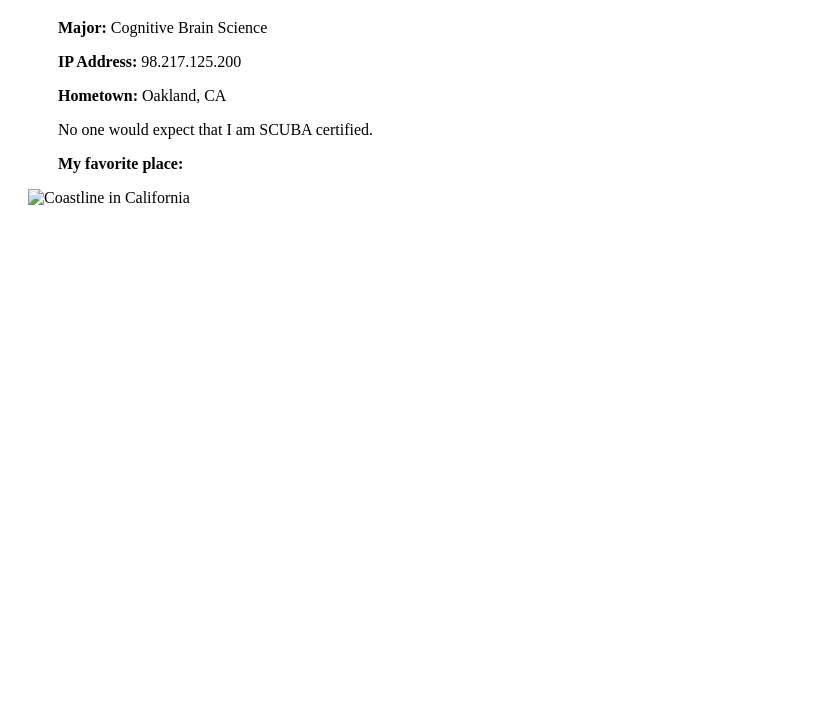
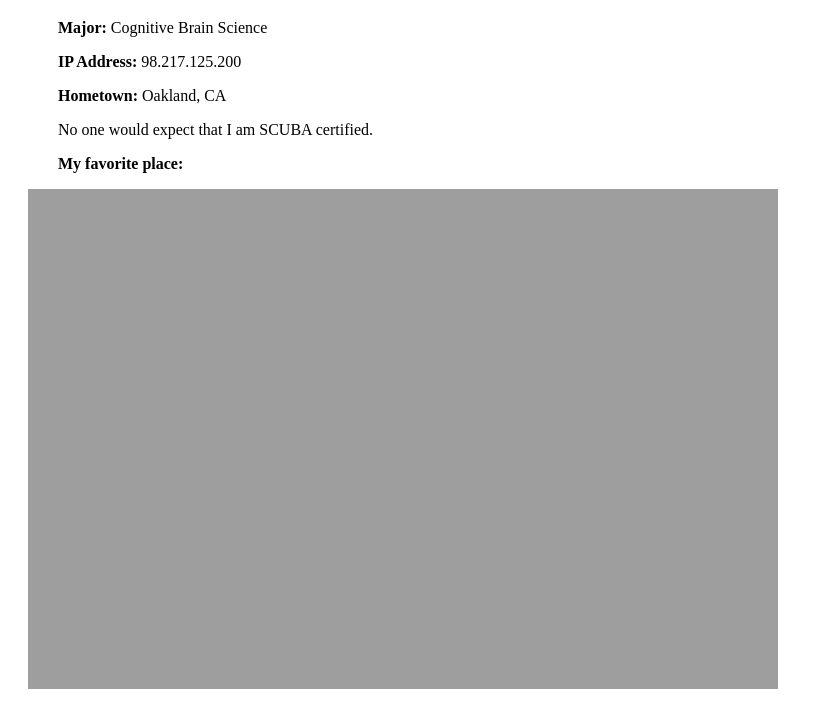
Before and after one commit to sarazsiqueira/comp20, a plain HTML site: page index.html in a window 1280 px wide. Shown: the part 61-788 px from the top of the page, without its empty margins (0-813 px from the left). Drawn offline with Linux system fonts and the light colour scheme; the site is published under a folder, as on GitHub Pages, so addresses that start at the root find nothing.

Commit message:
modifying index.html

```diff
--- a/index.html
+++ b/index.html
@@ -24,7 +24,7 @@
 
 	<!-- add image and formatting -->
 	<p> <strong> My favorite place: </strong> </p>
-	<img src="/coastline.jpg" alt="Coastline in California" align = 'left' width="750" height="500" style = 'margin-left: 20px'>
+	<img src="coastline.jpg" alt="Coastline in California" align = 'left' width="750" height="500" style = 'margin-left: 20px'>
 
 
 
```
